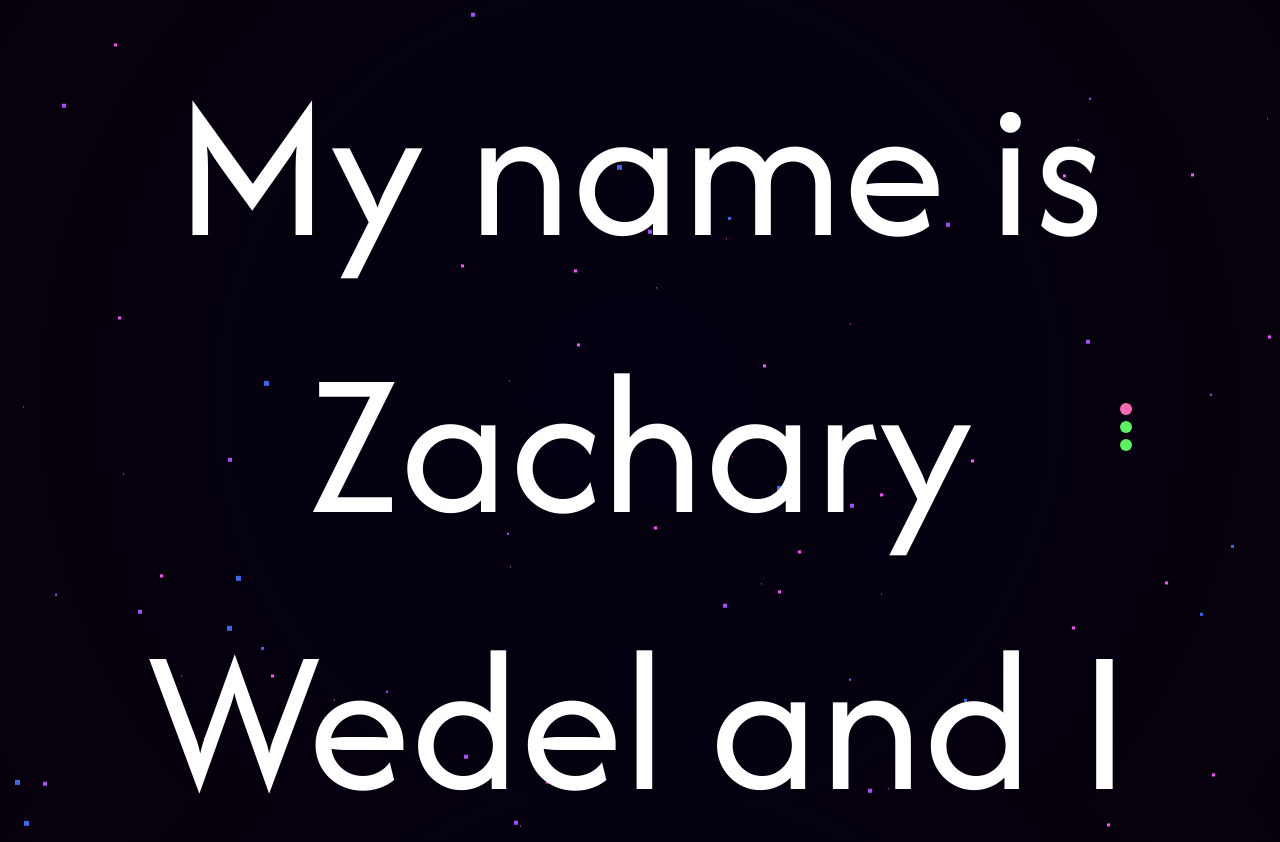
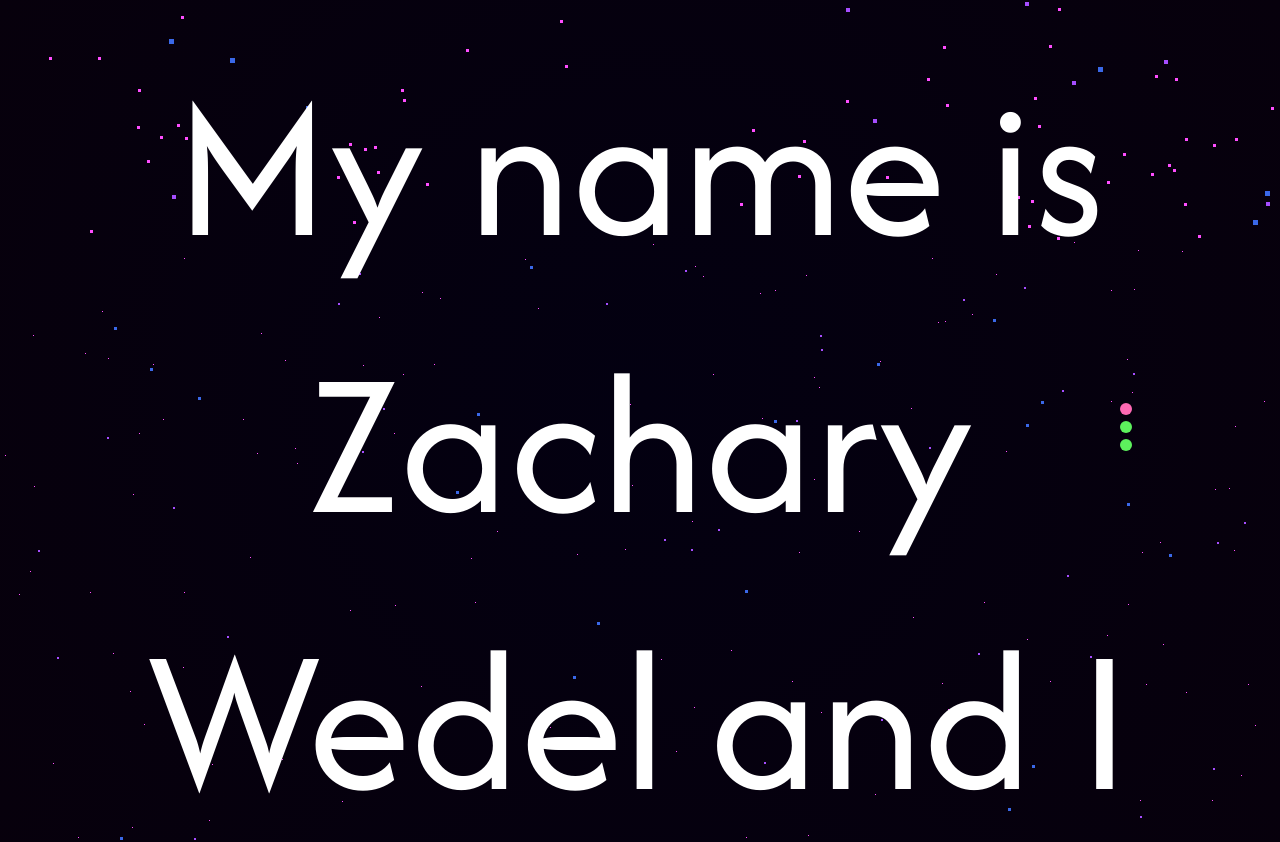
Before and after one commit to zaccmagicdev/personal_portfolio, a React (Create React App) app: page / in a window 1280 px wide. Built offline with nearby package versions, Linux system fonts and the light colour scheme.

Commit message:
WIP: Trying to fix background repeat bug

```diff
--- a/src/components/App/App.scss
+++ b/src/components/App/App.scss
@@ -1,4 +1,4 @@
-$screenWidth: 7000;
+$screenWidth: 2000;
 
 @font-face {
   font-family: "Afacad Flux";
@@ -6,17 +6,17 @@ $screenWidth: 7000;
 }
 
 @function renderStars($amount, $color) {
-  $returnVal: "#{random($screenWidth)}px #{random($screenWidth)}px" + $color;
+  $returnVal: '#{random(2000)}px #{random(2000)}px #{$color}';
   @for $i from 2 through $amount {
-    $returnVal: "#{$returnVal} , #{random($screenWidth)}px #{random($screenWidth)}px" + $color;
+    $returnVal: '#{$returnVal} , #{random(2000)}px #{random(2000)}px #{$color}';
   }
 
-  @return unquote($string: $returnVal);
+  @return unquote($returnVal);
 }
 
 $shadows-small: renderStars(700, '#FF4DFF');
-$shadows-medium: renderStars(400,'#A64DFF');
-$shadows-big: renderStars(300,'#3A68E8');
+$shadows-medium: renderStars(200,'#A64DFF');
+$shadows-big: renderStars(100,'#3A68E8');
 
 * {
   padding: 0;
@@ -25,6 +25,10 @@ $shadows-big: renderStars(300,'#3A68E8');
 
 button:hover{
   cursor: pointer;
+}
+
+html{
+  height: 100%;
 }
 
 body {
@@ -54,14 +58,15 @@ body {
 .stars{
   z-index: 2;
   border: 1px solid red;
+  background: transparent;
 }
 
 .stars1 {
   width: 1px;
   height: 1px;
-  background: transparent;
+
   box-shadow: $shadows-small;
-  animation: starMove 105s linear infinite;
+  animation: starMove 5s linear infinite;
 
   &:after {
     content: " ";
@@ -69,7 +74,7 @@ body {
     top: 2000px;
     width: 1px;
     height: 1px;
-    background: transparent;
+
     box-shadow: $shadows-small;
   }
 }
@@ -77,9 +82,9 @@ body {
 .stars2 {
   width: 2px;
   height: 2px;
-  background: transparent;
+
   box-shadow: $shadows-medium;
-  animation: starMove 155s linear infinite;
+  animation: starMove 5s linear infinite;
 
   &:after {
     content: " ";
@@ -87,7 +92,7 @@ body {
     top: 2000px;
     width: 2px;
     height: 2px;
-    background: transparent;
+
     box-shadow: $shadows-medium;
   }
 }
@@ -95,9 +100,9 @@ body {
 .stars3 {
   width: 3px;
   height: 3px;
-  background: transparent;
+
   box-shadow: $shadows-big;
-  animation: starMove 250s  linear infinite;
+  animation: starMove 5s  linear infinite;
 
   &:after {
     content: " ";
@@ -105,7 +110,7 @@ body {
     top: 2000px;
     width: 3px;
     height: 3px;
-    background: transparent;
+
     box-shadow: $shadows-big;
   }
 }
--- a/src/index.js
+++ b/src/index.js
@@ -6,9 +6,9 @@ import reportWebVitals from './reportWebVitals';
 
 const root = ReactDOM.createRoot(document.getElementById('root'));
 root.render(
-  <React.StrictMode>
+  <>
     <App />
-  </React.StrictMode>
+  </>
 );
 
 // If you want to start measuring performance in your app, pass a function
```
